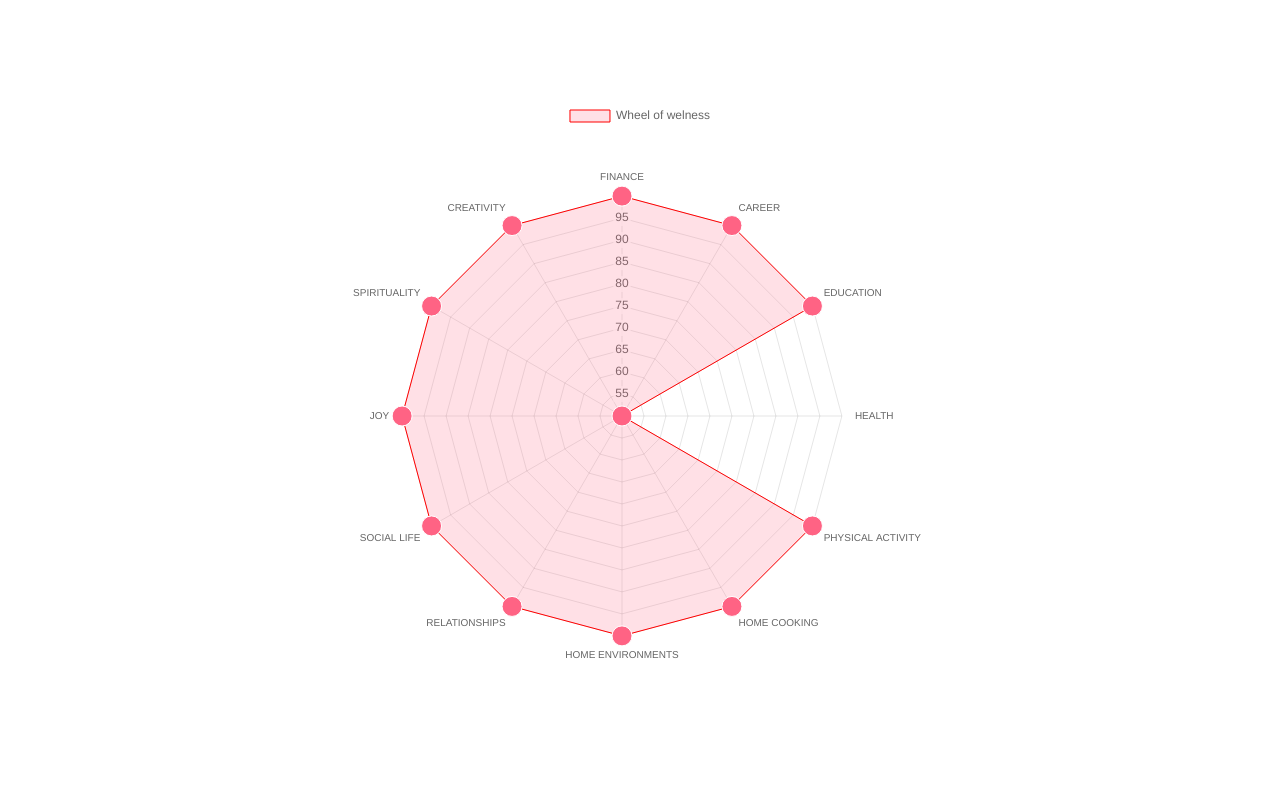
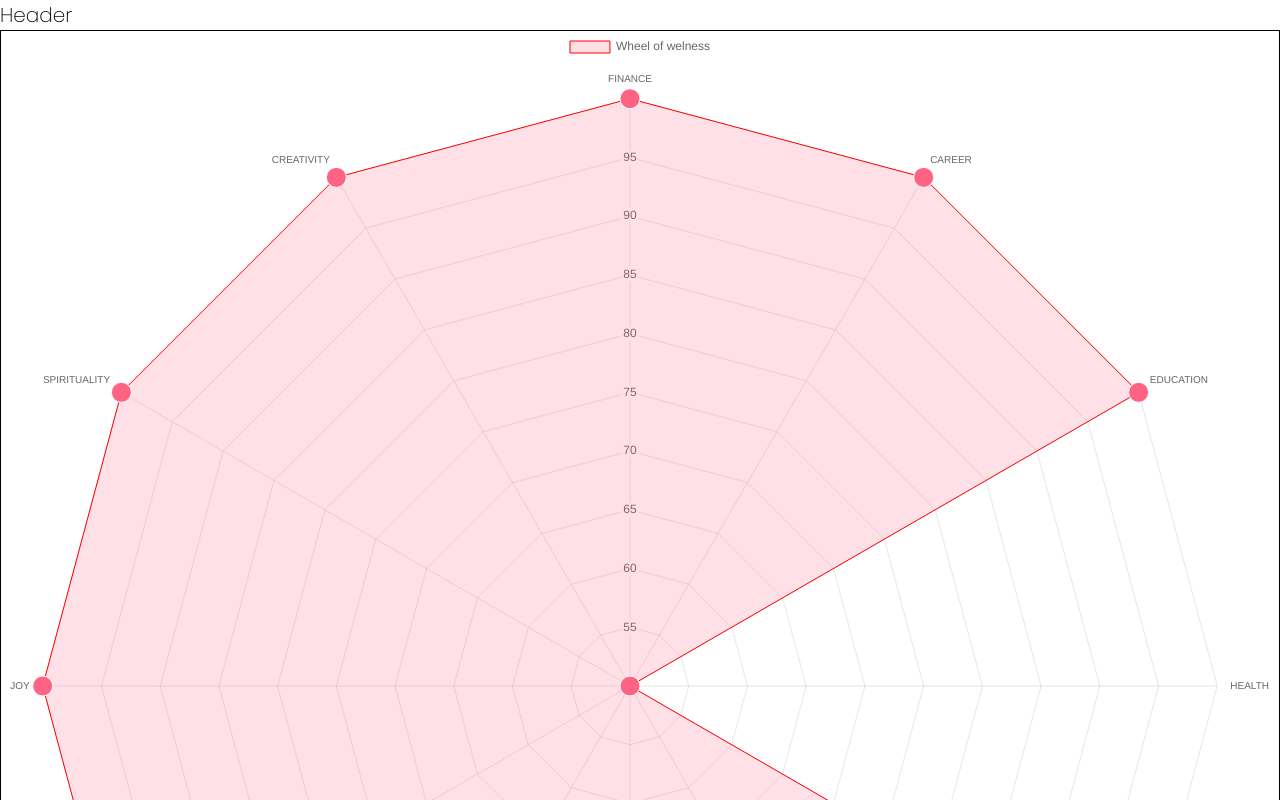
Before and after one commit to kishorevenai/altheal-front, a React (Vite) app: page /dash in a window 1280 px wide. Shown: the top 800 px of the page. Built offline with nearby package versions, Linux system fonts and the light colour scheme.

Commit message:
updated the layers for css

```diff
--- a/src/components/DashLayout.jsx
+++ b/src/components/DashLayout.jsx
@@ -1,11 +1,16 @@
 import { Outlet } from "react-router-dom";
-import { DashHeader } from "./DashHeader";
+
 import DashFooter from "./DashFooter";
+import { DashHeader } from "./Header/DashHeader/DashHeader";
 
 const DashLayout = () => {
   return (
     <>
-      <Outlet />
+      <DashHeader />
+      <div className="App">
+        <Outlet />
+      </div>
+      <DashFooter />
     </>
   );
 };
--- a/src/components/Layout.jsx
+++ b/src/components/Layout.jsx
@@ -2,9 +2,7 @@ import { Outlet } from "react-router-dom";
 const Layout = () => {
   return (
     <>
-      <div className="App">
-        <Outlet />
-      </div>
+      <Outlet />
     </>
   );
 };
--- a/src/features/Auth/Home.jsx
+++ b/src/features/Auth/Home.jsx
@@ -4,7 +4,7 @@ import WowChart from "./WowChart";
 const Home = () => {
   return (
     <div>
-    <WowChart/>
+      <WowChart />
     </div>
   );
 };
--- a/src/index.css
+++ b/src/index.css
@@ -12,13 +12,13 @@ body {
 }
 
 .App {
+  position: relative;
   box-sizing: border-box;
   margin: 0px;
-  display: flex;
-  justify-content: center;
-  align-items: center;
-  position: relative;
-  height: 100vh;
+  min-height: 100vh;
+
+  margin: auto;
+  border: 1px solid black;
 }
 
 :root {
```
Also changed, not shown: src/app/api/apiSlice.jsx (line endings or trailing spaces), src/components/Header/DashHeader/DashHeader.css (added), src/components/Header/DashHeader/DashHeader.jsx (renamed from src/components/DashHeader.jsx).
